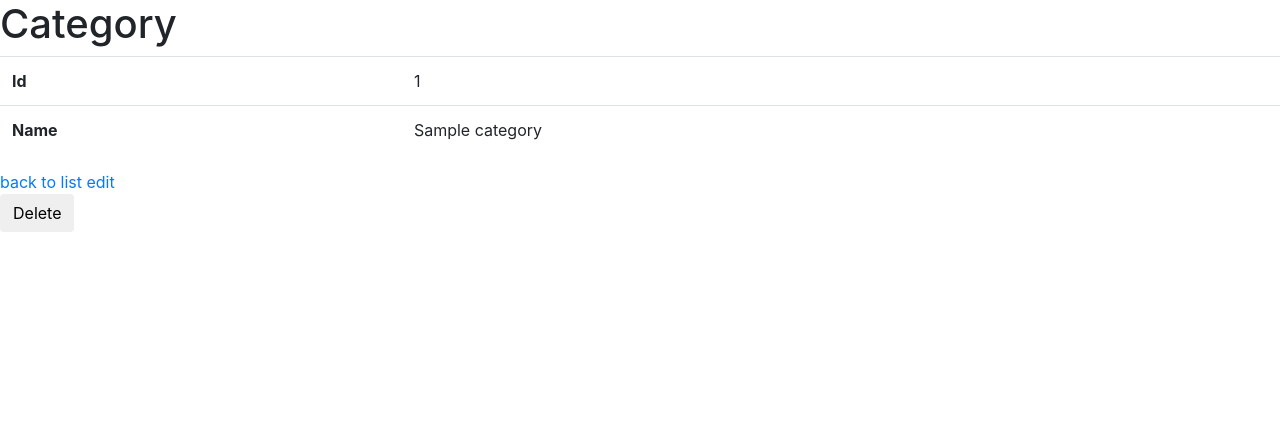
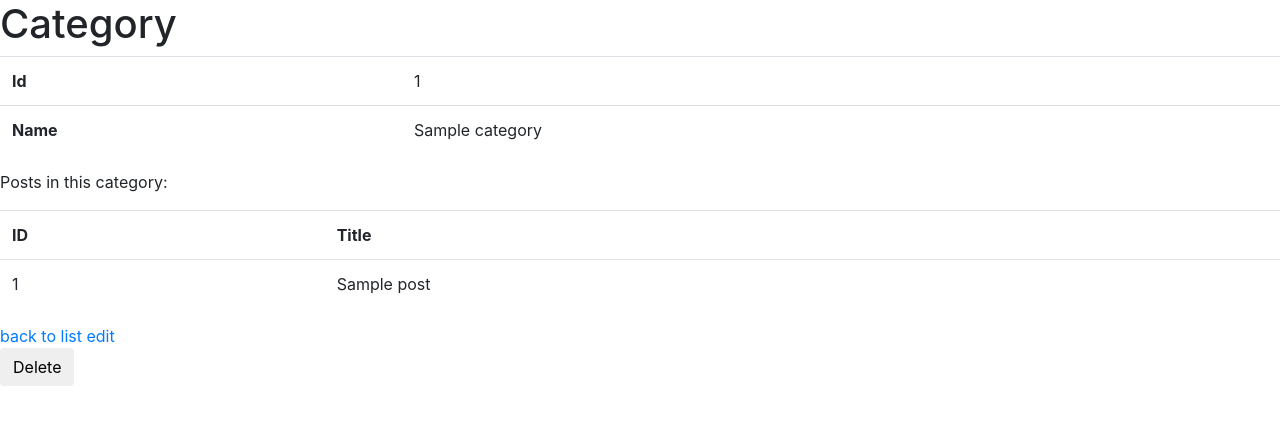
Before and after one commit to DominikStyp/symfony4project1, a Symfony app: template symfony4project1/templates/category/show.html.twig in a window 1280 px wide. Shown: the top 425 px of the page. Run offline with Twig, Linux system fonts and the light colour scheme; the template is opened without the code that fills it: most values are stand-ins (such as "Sample title", 1, 10 or a date in 2020); some libraries are stand-ins or nearby versions.

Commit message:
posts loop in template

```diff
--- a/symfony4project1/templates/category/show.html.twig
+++ b/symfony4project1/templates/category/show.html.twig
@@ -17,6 +17,13 @@
             </tr>
         </tbody>
     </table>
+    <p>Posts in this category: </p>
+    <table class="table">
+        <tr><th>ID</th><th>Title</th></tr>
+        {%  for post in posts %}
+            <tr><td>{{ post.id }}</td><td>{{  post.title }}</td></tr>
+        {% endfor %}
+    </table>
 
     <a href="{{ path('category_index') }}">back to list</a>
 
```
